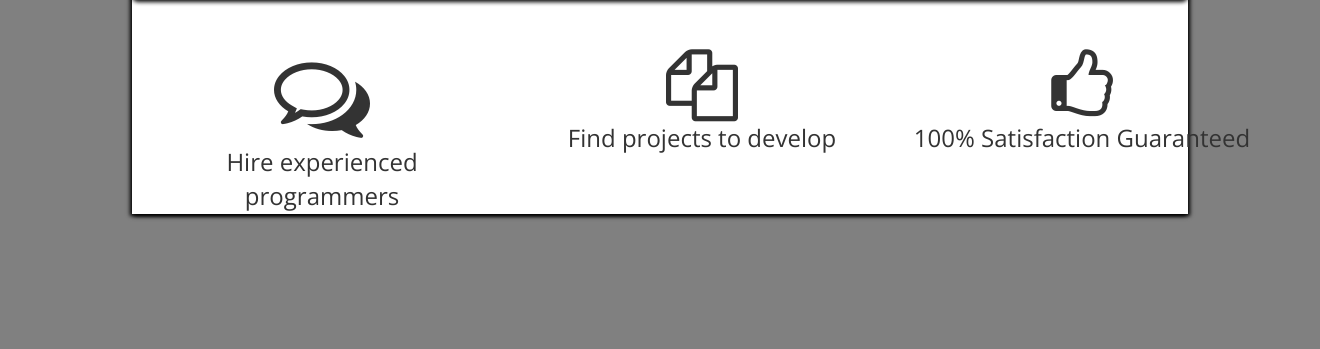
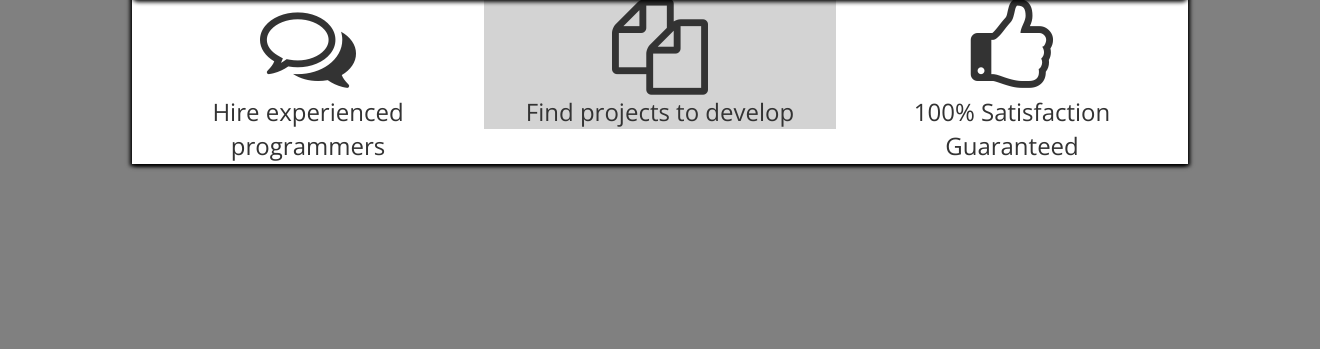
Before and after one commit to jamesw8/PVJ-Turk, a Flask app: page / in a window 1320 px wide. Shown: the part 451-800 px from the top of the page. Run offline with Flask 2, Linux system fonts and the light colour scheme; the visitor is signed in with stand-in values (Sample User, id 1); some libraries are stand-ins or nearby versions.

Commit message:
Changed navbar if logged in and formatting fixes

```diff
--- a/static/css/styles.css
+++ b/static/css/styles.css
@@ -1,3 +1,8 @@
+.jumbo {
+	position: relative;
+	z-index: 2;
+}
+
 .jumbotron {
 	margin-bottom: 0px;
 	background: url("https://static.pexels.com/photos/34950/pexels-photo.jpg") no-repeat center center;
@@ -15,15 +20,15 @@
 }
 
 .features {
-	width: 100%;
-	height: 20vh !important;
 }
 
 .feature-text {
-	padding-top: 50px;
+	position: relative;
+	width: 100%;
+	height: 100%;
+	margin: auto auto;
 	font-family: Open Sans;
 	font-size: 24px;
-	text-align: center;
 }
 
 i {
--- a/templates/base.html
+++ b/templates/base.html
@@ -25,8 +25,13 @@
 
 				<ul class="nav navbar-nav navbar-right hidden-xs">
 					<li><a href="/">Home</a></li>
-					<li><a href="/signup">Sign Up</a></li>
-					<li><a href="/login">Login</a></li>
+					{% if not session['Email'] %}
+						<li><a href="/signup">Sign Up</a></li>
+						<li><a href="/login">Login</a></li>
+					{% else %}
+						<li><a href="/posts">Posts</a></li>
+						<li><a href="/logout">Logout</a></li>
+					{% endif %}
 				</ul>
 			</div>
 		</nav>
--- a/templates/index.html
+++ b/templates/index.html
@@ -1,6 +1,6 @@
 {% extends "base.html" %}
 {% block content %}
-<div class="container-fluid">
+<div class="jumbo container-fluid">
 	<div class="row">
 		<div class="jumbotron">
 			<div class="jumbo-text">
@@ -10,23 +10,23 @@
 		</div>
 	</div>
 </div>
-<div class="container">
+<div class="container-fluid">
 	<div class="row features">
 		<div class="col-sm-12 col-md-4">
-			<div class="feature-text">
+			<div class="feature-text text-center">
 				<i class="fa fa-4x fa-comments-o" aria-hidden="true"></i><br>
 				Hire experienced programmers
 			</div>
 		</div>
-		<div class="col-sm-12 col-md-4">
-			<div class="feature-text">
-				<i class="fa fa-3x fa-files-o" aria-hidden="true"></i><br>
+		<div style="background-color: lightgray" class="col-sm-12 col-md-4">
+			<div class="feature-text text-center">
+				<i class="fa fa-4x fa-files-o" aria-hidden="true"></i><br>
 				Find projects to develop
 			</div>
 		</div>
 		<div class="col-sm-12 col-md-4">
-			<div class="feature-text">
-				<i class="fa fa-3x fa-thumbs-o-up" aria-hidden="true"></i><br>
+			<div class="feature-text text-center center-block">
+				<i class="fa fa-4x fa-thumbs-o-up" aria-hidden="true"></i><br>
 				100% Satisfaction Guaranteed
 		</div>
 	</div>
--- a/templates/signup.html
+++ b/templates/signup.html
@@ -14,7 +14,7 @@
         <div class="row center-block">
            <div class="form-group">
             <label for="userType">User Type (Client or Developer)</label>
-            <select class="form-control" id="userType">
+            <select class="form-control" name='UserType' id="userType">
               <option>Client</option>
               <option>Developer</option>
             </select>
```
